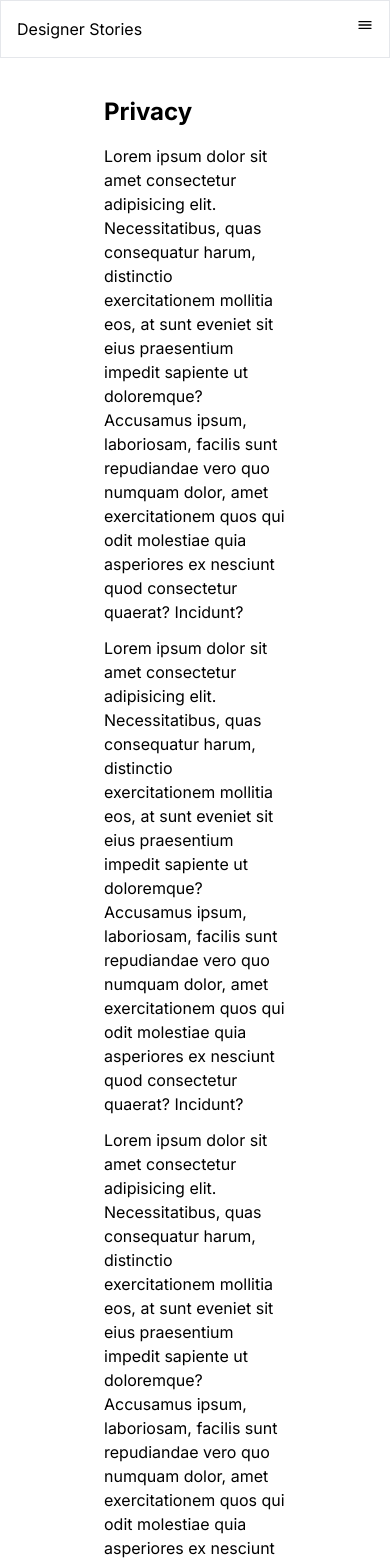
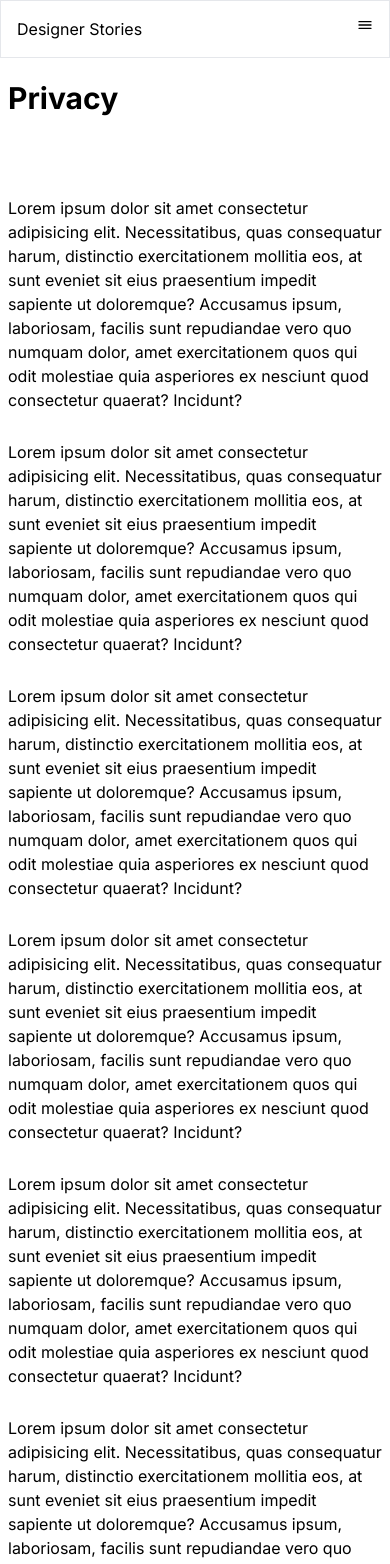
Before and after one commit to jaygal0/path-to-design, a Next.js app: page /privacy in a window 390 px wide. Shown: the top 1564 px of the page. Built offline with nearby package versions, Linux system fonts and the light colour scheme.

Commit message:
updated mobile responsive design for privacy and share pages

```diff
--- a/src/app/(pages)/privacy/page.tsx
+++ b/src/app/(pages)/privacy/page.tsx
@@ -1,14 +1,57 @@
 export default function Page() {
   return (
-    <div className="flex min-h-screen flex-col p-24">
-      <h1 className="mb-4 text-2xl font-bold">Privacy</h1>
-      <p className="mb-3">Lorem ipsum dolor sit amet consectetur adipisicing elit. Necessitatibus, quas consequatur harum, distinctio exercitationem mollitia eos, at sunt eveniet sit eius praesentium impedit sapiente ut doloremque? Accusamus ipsum, laboriosam, facilis sunt repudiandae vero quo numquam dolor, amet exercitationem quos qui odit molestiae quia asperiores ex nesciunt quod consectetur quaerat? Incidunt?</p>
-      <p className="mb-3">Lorem ipsum dolor sit amet consectetur adipisicing elit. Necessitatibus, quas consequatur harum, distinctio exercitationem mollitia eos, at sunt eveniet sit eius praesentium impedit sapiente ut doloremque? Accusamus ipsum, laboriosam, facilis sunt repudiandae vero quo numquam dolor, amet exercitationem quos qui odit molestiae quia asperiores ex nesciunt quod consectetur quaerat? Incidunt?</p>
-      <p className="mb-3">Lorem ipsum dolor sit amet consectetur adipisicing elit. Necessitatibus, quas consequatur harum, distinctio exercitationem mollitia eos, at sunt eveniet sit eius praesentium impedit sapiente ut doloremque? Accusamus ipsum, laboriosam, facilis sunt repudiandae vero quo numquam dolor, amet exercitationem quos qui odit molestiae quia asperiores ex nesciunt quod consectetur quaerat? Incidunt?</p>
-      <p className="mb-3">Lorem ipsum dolor sit amet consectetur adipisicing elit. Necessitatibus, quas consequatur harum, distinctio exercitationem mollitia eos, at sunt eveniet sit eius praesentium impedit sapiente ut doloremque? Accusamus ipsum, laboriosam, facilis sunt repudiandae vero quo numquam dolor, amet exercitationem quos qui odit molestiae quia asperiores ex nesciunt quod consectetur quaerat? Incidunt?</p>
-      <p className="mb-3">Lorem ipsum dolor sit amet consectetur adipisicing elit. Necessitatibus, quas consequatur harum, distinctio exercitationem mollitia eos, at sunt eveniet sit eius praesentium impedit sapiente ut doloremque? Accusamus ipsum, laboriosam, facilis sunt repudiandae vero quo numquam dolor, amet exercitationem quos qui odit molestiae quia asperiores ex nesciunt quod consectetur quaerat? Incidunt?</p>
-      <p className="mb-3">Lorem ipsum dolor sit amet consectetur adipisicing elit. Necessitatibus, quas consequatur harum, distinctio exercitationem mollitia eos, at sunt eveniet sit eius praesentium impedit sapiente ut doloremque? Accusamus ipsum, laboriosam, facilis sunt repudiandae vero quo numquam dolor, amet exercitationem quos qui odit molestiae quia asperiores ex nesciunt quod consectetur quaerat? Incidunt?</p>
-      <p className="mb-3">Lorem ipsum dolor sit amet consectetur adipisicing elit. Necessitatibus, quas consequatur harum, distinctio exercitationem mollitia eos, at sunt eveniet sit eius praesentium impedit sapiente ut doloremque? Accusamus ipsum, laboriosam, facilis sunt repudiandae vero quo numquam dolor, amet exercitationem quos qui odit molestiae quia asperiores ex nesciunt quod consectetur quaerat? Incidunt?</p>
+    <div className="flex flex-col">
+      <h1 className="my-20 text-3xl font-bold">Privacy</h1>
+      <div className="flex flex-col gap-7">
+        <p>
+          Lorem ipsum dolor sit amet consectetur adipisicing elit.
+          Necessitatibus, quas consequatur harum, distinctio exercitationem
+          mollitia eos, at sunt eveniet sit eius praesentium impedit sapiente ut
+          doloremque? Accusamus ipsum, laboriosam, facilis sunt repudiandae vero
+          quo numquam dolor, amet exercitationem quos qui odit molestiae quia
+          asperiores ex nesciunt quod consectetur quaerat? Incidunt?
+        </p>
+        <p>
+          Lorem ipsum dolor sit amet consectetur adipisicing elit.
+          Necessitatibus, quas consequatur harum, distinctio exercitationem
+          mollitia eos, at sunt eveniet sit eius praesentium impedit sapiente ut
+          doloremque? Accusamus ipsum, laboriosam, facilis sunt repudiandae vero
+          quo numquam dolor, amet exercitationem quos qui odit molestiae quia
+          asperiores ex nesciunt quod consectetur quaerat? Incidunt?
+        </p>{" "}
+        <p>
+          Lorem ipsum dolor sit amet consectetur adipisicing elit.
+          Necessitatibus, quas consequatur harum, distinctio exercitationem
+          mollitia eos, at sunt eveniet sit eius praesentium impedit sapiente ut
+          doloremque? Accusamus ipsum, laboriosam, facilis sunt repudiandae vero
+          quo numquam dolor, amet exercitationem quos qui odit molestiae quia
+          asperiores ex nesciunt quod consectetur quaerat? Incidunt?
+        </p>{" "}
+        <p>
+          Lorem ipsum dolor sit amet consectetur adipisicing elit.
+          Necessitatibus, quas consequatur harum, distinctio exercitationem
+          mollitia eos, at sunt eveniet sit eius praesentium impedit sapiente ut
+          doloremque? Accusamus ipsum, laboriosam, facilis sunt repudiandae vero
+          quo numquam dolor, amet exercitationem quos qui odit molestiae quia
+          asperiores ex nesciunt quod consectetur quaerat? Incidunt?
+        </p>{" "}
+        <p>
+          Lorem ipsum dolor sit amet consectetur adipisicing elit.
+          Necessitatibus, quas consequatur harum, distinctio exercitationem
+          mollitia eos, at sunt eveniet sit eius praesentium impedit sapiente ut
+          doloremque? Accusamus ipsum, laboriosam, facilis sunt repudiandae vero
+          quo numquam dolor, amet exercitationem quos qui odit molestiae quia
+          asperiores ex nesciunt quod consectetur quaerat? Incidunt?
+        </p>{" "}
+        <p>
+          Lorem ipsum dolor sit amet consectetur adipisicing elit.
+          Necessitatibus, quas consequatur harum, distinctio exercitationem
+          mollitia eos, at sunt eveniet sit eius praesentium impedit sapiente ut
+          doloremque? Accusamus ipsum, laboriosam, facilis sunt repudiandae vero
+          quo numquam dolor, amet exercitationem quos qui odit molestiae quia
+          asperiores ex nesciunt quod consectetur quaerat? Incidunt?
+        </p>
+      </div>
     </div>
-  )
+  );
 }
--- a/src/app/(pages)/share/page.tsx
+++ b/src/app/(pages)/share/page.tsx
@@ -1,8 +1,11 @@
 export default function Page() {
   return (
-    <div className="flex min-h-screen flex-col p-24">
-      <h1 className="mb-4 text-2xl font-bold">Share Your Story</h1>
-      <p className="mb-3">If you'd like to share your story or simply get in touch, you can send an email at email@email.com</p>
+    <div className="flex flex-col">
+      <h1 className="my-20 text-3xl font-bold">Share Your Story</h1>
+      <p className="mb-3">
+        If you'd like to share your story or simply get in touch, you can send
+        an email at email@email.com
+      </p>
     </div>
-  )
+  );
 }
```
